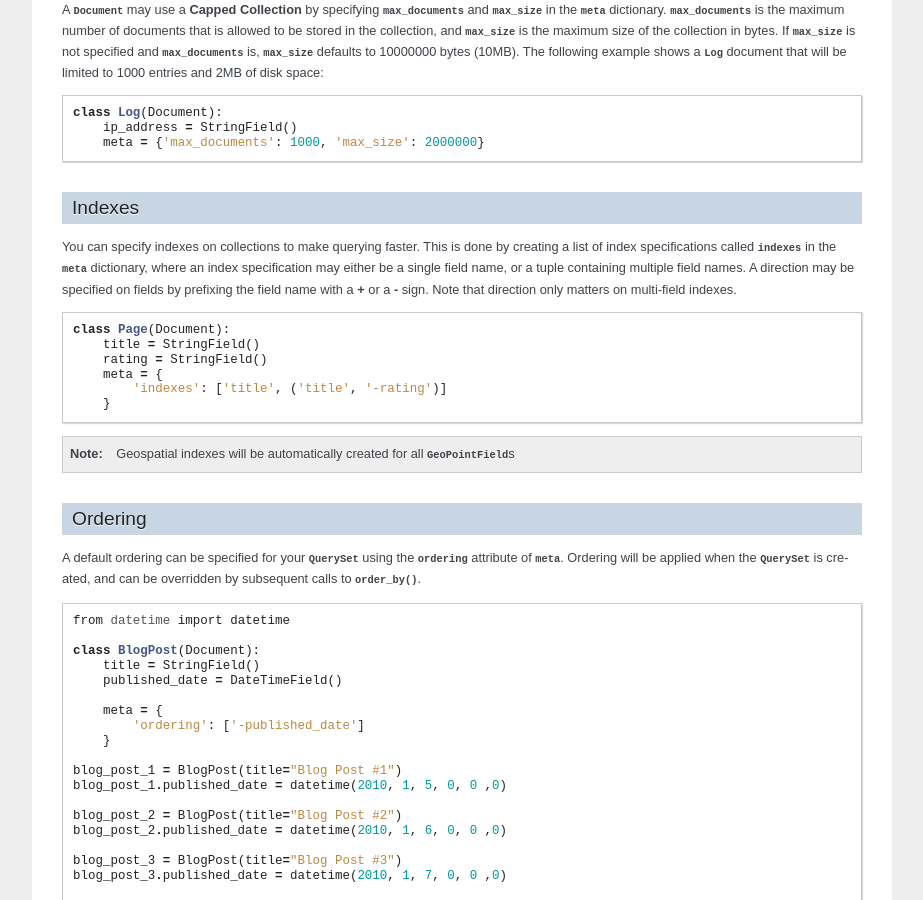
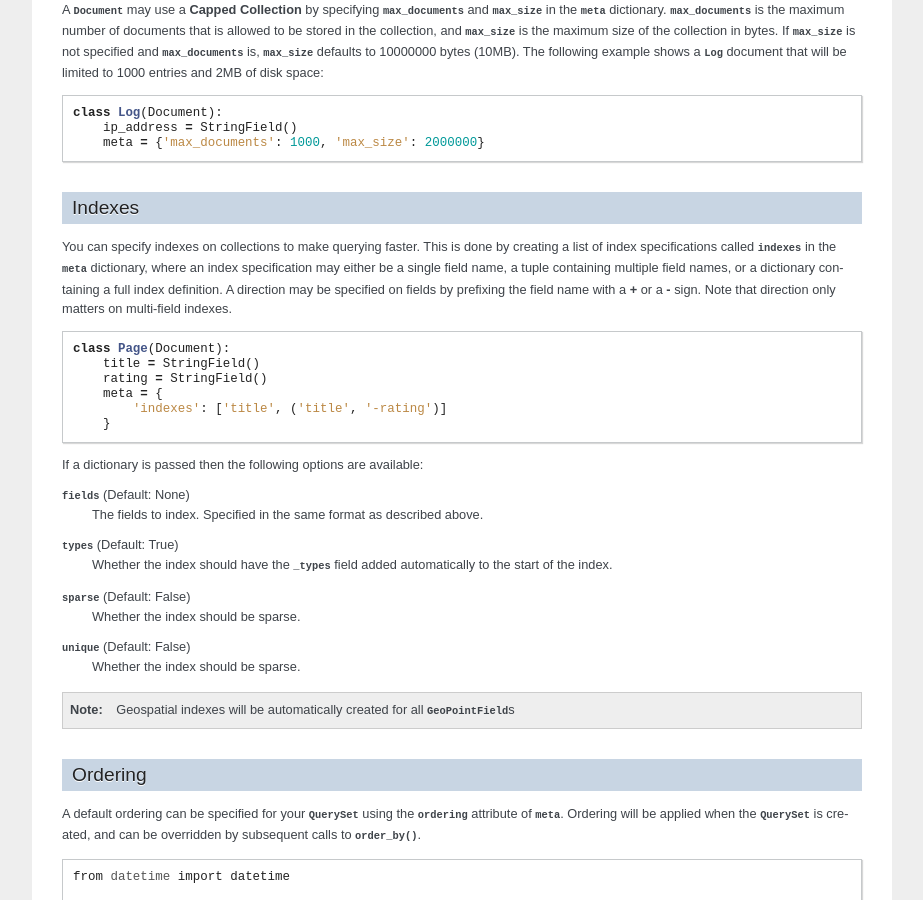
Before and after one commit to MongoEngine/mongoengine, a Sphinx documentation site: the page built from docs/guide/defining-documents.rst, in a window 1280 px wide and 900 px high, scrolled down 5194 px. Shown: the whole window, without its empty margins (198-1121 px from the left). Built offline with Sphinx 7.4.7, drawn with Linux system fonts in a browser that asks for light colours.

Commit message:
Documentation for new-style indices

```diff
--- a/docs/guide/defining-documents.rst
+++ b/docs/guide/defining-documents.rst
@@ -341,9 +341,10 @@ Indexes
 You can specify indexes on collections to make querying faster. This is done
 by creating a list of index specifications called :attr:`indexes` in the
 :attr:`~mongoengine.Document.meta` dictionary, where an index specification may
-either be a single field name, or a tuple containing multiple field names. A
-direction may be specified on fields by prefixing the field name with a **+**
-or a **-** sign. Note that direction only matters on multi-field indexes. ::
+either be a single field name, a tuple containing multiple field names, or a
+dictionary containing a full index definition. A direction may be specified on
+fields by prefixing the field name with a **+** or a **-** sign. Note that
+direction only matters on multi-field indexes. ::
 
     class Page(Document):
         title = StringField()
@@ -351,6 +352,21 @@ or a **-** sign. Note that direction only matters on multi-field indexes. ::
         meta = {
             'indexes': ['title', ('title', '-rating')]
         }
+
+If a dictionary is passed then the following options are available:
+
+:attr:`fields` (Default: None)
+    The fields to index. Specified in the same format as described above.
+
+:attr:`types` (Default: True)
+    Whether the index should have the :attr:`_types` field added automatically
+    to the start of the index.
+
+:attr:`sparse` (Default: False)
+    Whether the index should be sparse.
+
+:attr:`unique` (Default: False)
+    Whether the index should be sparse.
 
 .. note::
    Geospatial indexes will be automatically created for all
```
